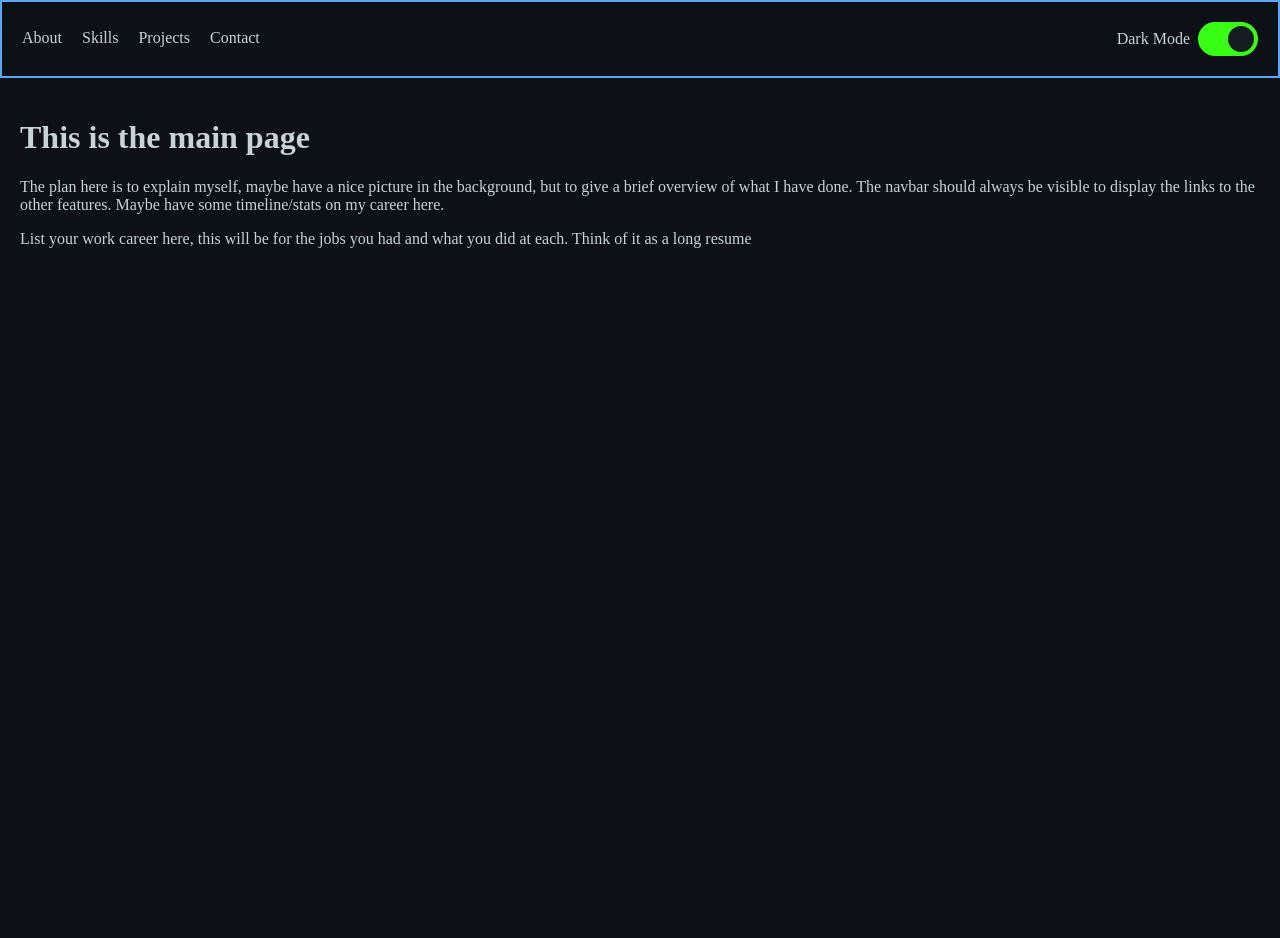
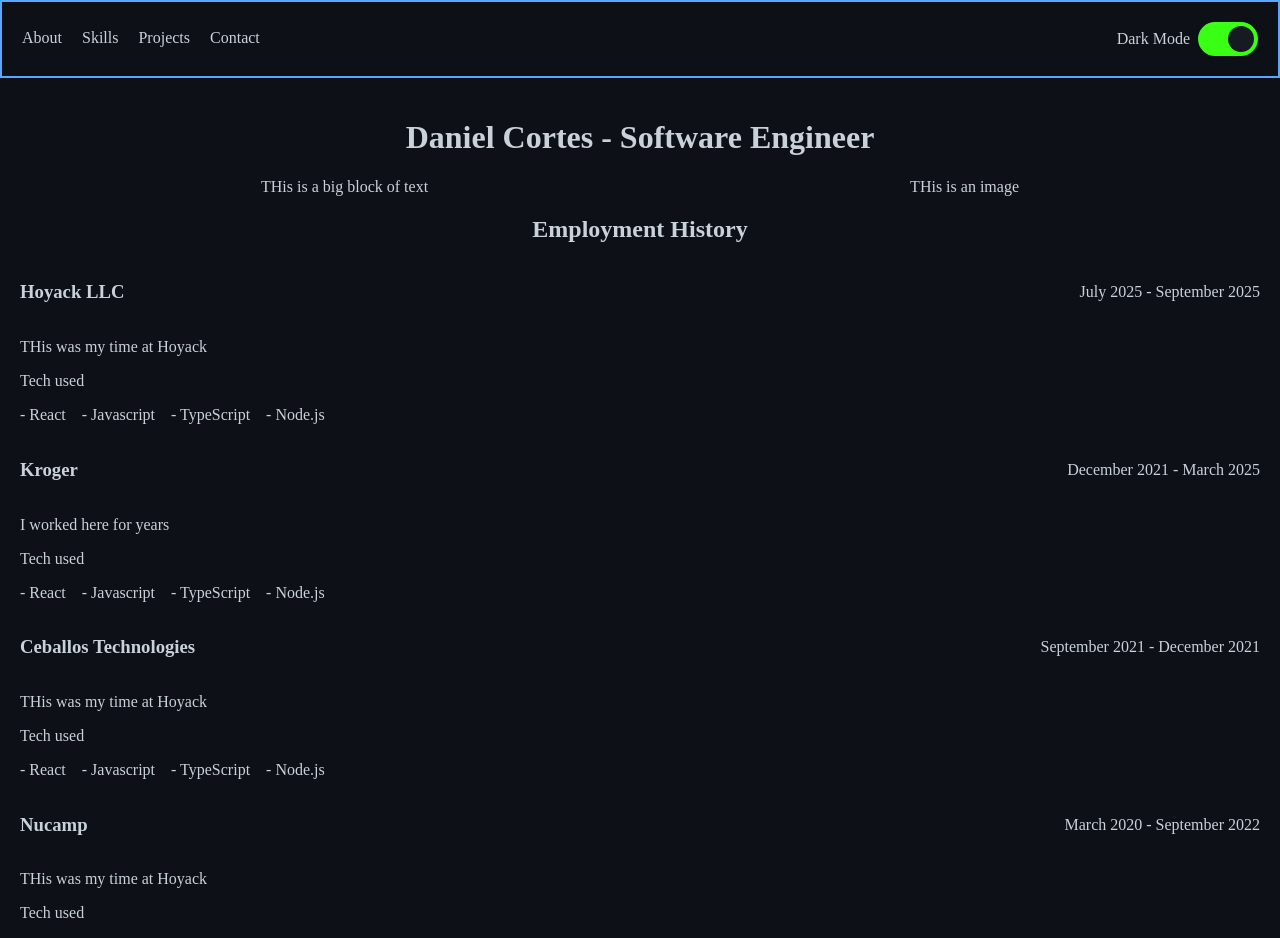
Before and after one commit to cortex05/dan-portfolio, a React (Vite) app: page / in a window 1280 px wide. Shown: the top 938 px of the page. Before the commit the page ends 800 px from the top, so only its background shows below. Built offline with nearby package versions, Linux system fonts and the light colour scheme.

Commit message:
feat: added base content for about page

```diff
--- a/src/components/Header/Header.module.css
+++ b/src/components/Header/Header.module.css
@@ -27,6 +27,7 @@
 
 .navLinks span:hover {
   border-bottom: 2px solid var(--color-primary);
+  cursor: pointer;
 }
 
 /* .one {
--- a/src/screens/Landing/Landing.module.css
+++ b/src/screens/Landing/Landing.module.css
@@ -1,9 +1,62 @@
 .landingContainer {
   padding: var(--padding-small);
+  display: flex;
+  flex-direction: column;
+  text-align: center;
+}
+
+.intro {
+  display: flex;
+  flex-direction: column;
+  align-items: center;
+  width: 100%;
+}
+
+.employmentHistory {
+  /* margin-top: 20px;
+  text-align: left;
+  max-width: 800px; */
+}
+
+.employmentHistory > div {
+  text-align: left;
+}
+
+.employmentHistory > div > div {
+  display: flex;
+  flex-direction: column;
+  align-items: flex-start;
+}
+
+.employmentHistory ul {
+  display: flex;
+  flex-direction: row;
+  padding: 0;
+  list-style: none;
+}
+
+.employmentHistory ul li {
+  margin-right: 4px;
 }
 
 @media only screen and (min-width: 481px) {
   .landingContainer {
     padding: var(--padding-medium);
   }
+
+  .intro {
+    flex-direction: row;
+    justify-content: space-around;
+  }
+
+  .employmentHistory ul li {
+    margin-right: 16px;
 }
+
+  .employmentHistory > div > div {
+  display: flex;
+  flex-direction: row;
+  justify-content: space-between;
+  align-items: center;
+}
+}
--- a/src/screens/Landing/Landing.tsx
+++ b/src/screens/Landing/Landing.tsx
@@ -1,15 +1,85 @@
-import React from 'react'
-import styles from './Landing.module.css'
+import React from "react";
+import styles from "./Landing.module.css";
 
 const Landing = () => {
   return (
     <div className={styles.landingContainer}>
-      <h1>This is the main page</h1>
-      <p>The plan here is to explain myself, maybe have a nice picture in the background, but to give a brief overview of what I have done. The navbar should always be visible to display the links to the other features. Maybe have some timeline/stats on my career here.
-      </p>
-      <p>List your work career here, this will be for the jobs you had and what you did at each. Think of it as a long resume</p>
+      <h1>Daniel Cortes - Software Engineer</h1>
+      <div className={styles.intro}>
+        <div>THis is a big block of text</div>
+        <div>THis is an image</div>
+      </div>
+      <div className={styles.employmentHistory}>
+        <h2>Employment History</h2>
+        <div>
+          <div>
+            <h3>Hoyack LLC</h3>
+            <p>July 2025 - September 2025</p>
+          </div>
+          <p>THis was my time at Hoyack</p>
+          <span>Tech used</span>
+          <ul>
+            <li>- React</li>
+            <li>- Javascript</li>
+            <li>- TypeScript</li>
+            <li>- Node.js</li>
+          </ul>
+        </div>
+        <div>
+          <div>
+            <h3>Kroger</h3>
+            <p>December 2021 - March 2025</p>
+          </div>
+          <p>I worked here for years</p>
+          <span>Tech used</span>
+          <ul>
+            <li>- React</li>
+            <li>- Javascript</li>
+            <li>- TypeScript</li>
+            <li>- Node.js</li>
+          </ul>
+        </div>
+        <div>
+          <div>
+            <h3>Ceballos Technologies</h3>
+            <p>September 2021 - December 2021</p>
+          </div>
+          <p>THis was my time at Hoyack</p>
+          <span>Tech used</span>
+          <ul>
+            <li>- React</li>
+            <li>- Javascript</li>
+            <li>- TypeScript</li>
+            <li>- Node.js</li>
+          </ul>
+        </div>
+        <div>
+          <div>
+            <h3>Nucamp</h3>
+            <p>March 2020 - September 2022</p>
+          </div>
+          <p>THis was my time at Hoyack</p>
+          <span>Tech used</span>
+          <ul>
+            <li>- React</li>
+            <li>- Javascript</li>
+            <li>- TypeScript</li>
+            <li>- Node.js</li>
+          </ul>
+        </div>
+      </div>
+      <div className={styles.education}>
+        <h2>Education</h2>
+        <div>
+          <div>
+            <h3>CodeUp</h3>
+            <p>December 2020 - May 2021</p>
+          </div>
+          <p>Explain CodeUp here.</p>
+        </div>
+      </div>
     </div>
-  )
-}
+  );
+};
 
-export default Landing
+export default Landing;
```
